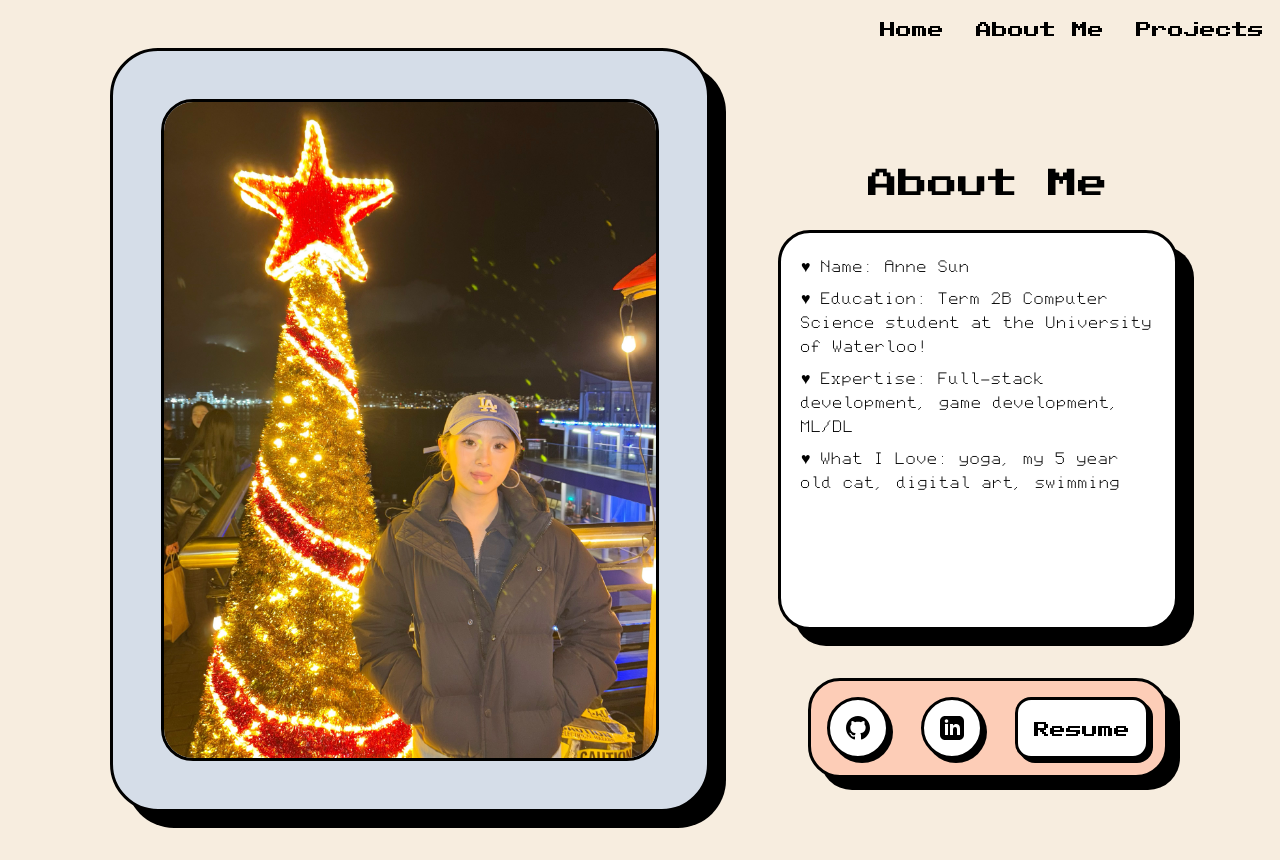
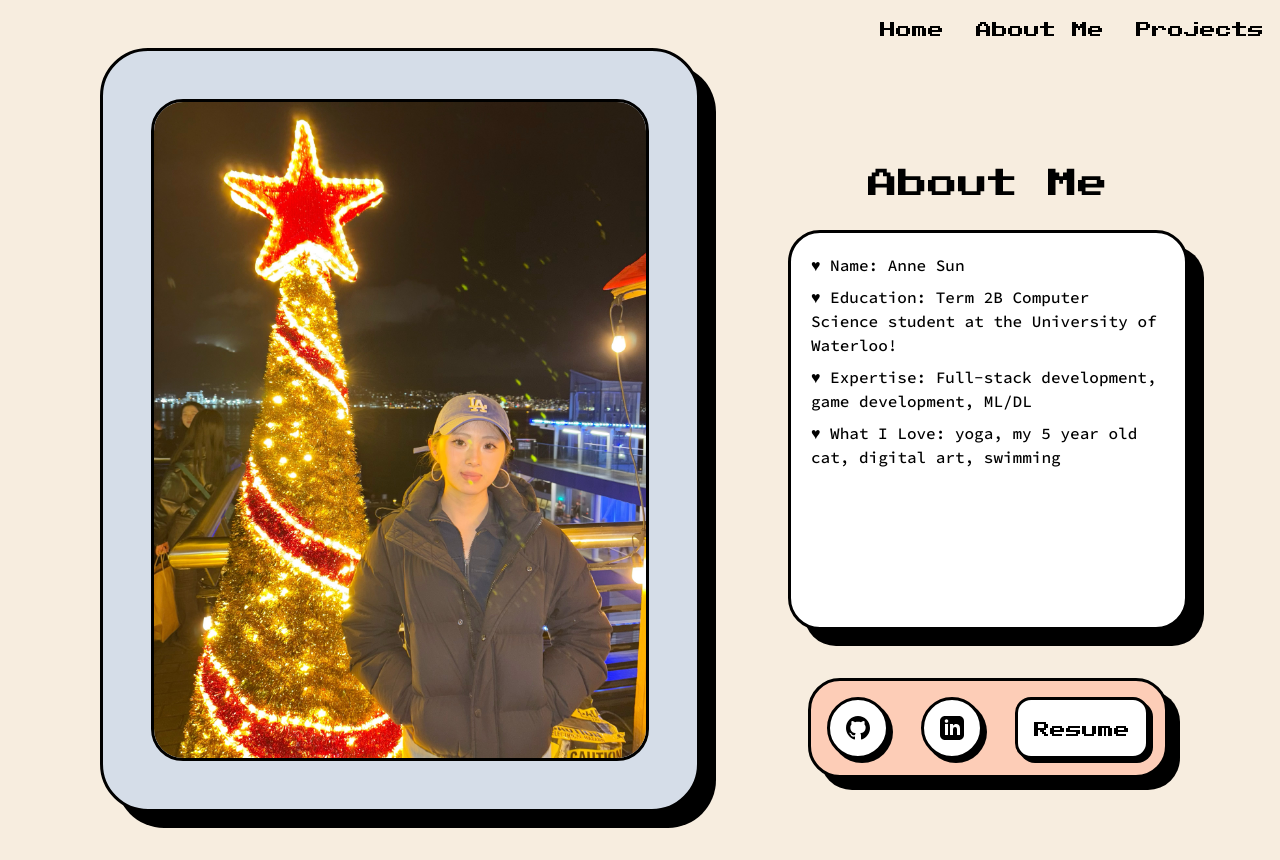
Before and after one commit to AnneSun1/Portfolio, a Next.js app: page /about in a window 1280 px wide. Built offline with nearby package versions, Linux system fonts and the light colour scheme.

Commit message:
Changed 2nd font to source code pro

```diff
--- a/app/about/about.css
+++ b/app/about/about.css
@@ -58,15 +58,15 @@
     /* max-height: 300px;
     max-width: 400px; */
     height: 400px;
-    min-width: 300px;
+    min-width: 400px;
     max-width: 400px;
     border: solid;
     border-radius: 2rem;
     box-shadow: 1rem 1rem black;
     padding: 1rem;
-    font-family: "PixelCode Thin";
+    font-family: "Source Code Pro";
     background-color: white;
-    margin-left: 20px;
+    margin-left: 40px;
     margin-right: 40px;
 }
 .description-container p{
--- a/app/projects/projects.css
+++ b/app/projects/projects.css
@@ -13,7 +13,7 @@
 }
 
 .number-container p {
-    font-family: "PixelCode Thin";
+    font-family: "Source Code Pro";
     padding: 1rem;
 }
 .number-icon {
@@ -47,11 +47,11 @@
 }
 
 .project-card h2 {
-    font-family: "PixelCode Thin";
+    font-family: "Source Code Pro";
 }
 
 .project-card p {
-    font-family: "PixelCode Thin";
+    font-family: "Source Code Pro";
     margin-left: 2rem;
     margin-top: 2rem;
     text-wrap: wrap;
```
